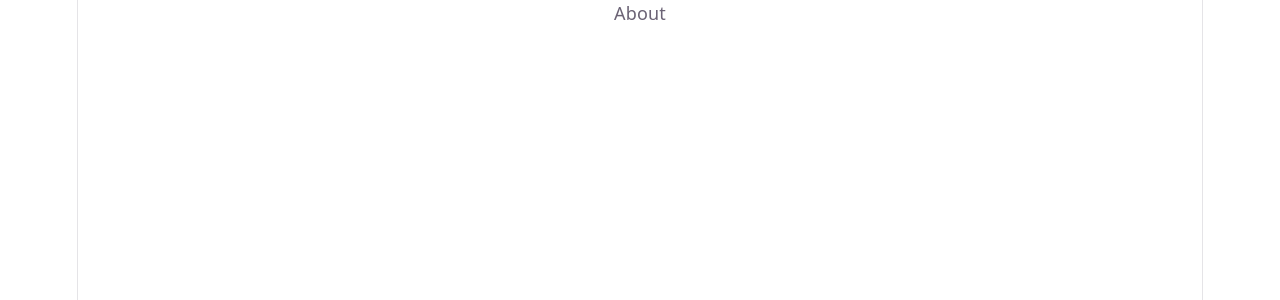
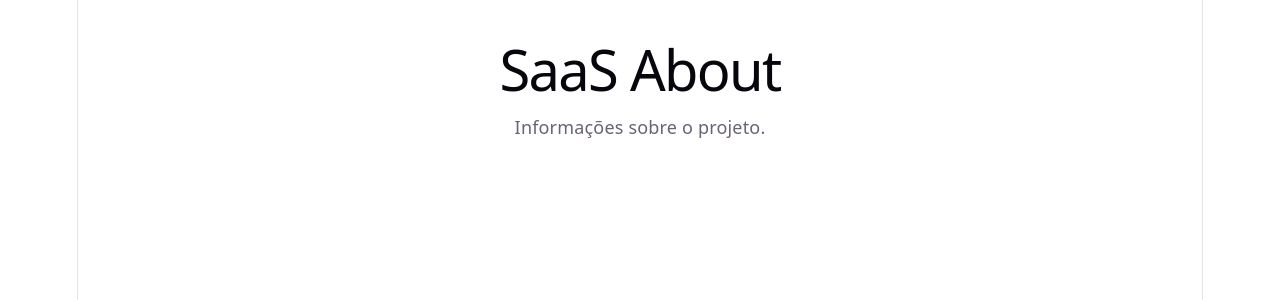
Before and after one commit to gabrielcavalcantedossantos1/SaaS, a React (Vite) app: page /about in a window 1280 px wide. Shown: the top 300 px of the page. Built offline with nearby package versions, Linux system fonts and the light colour scheme.

Commit message:
chore: estrutura inicial do projeto com context e rotas

```diff
--- /dev/null
+++ b/src/context/AppContext.tsx
@@ -0,0 +1,25 @@
+import { createContext, useContext, type ReactNode } from 'react'
+
+type AppContextType = {
+  appName: string
+}
+
+const AppContext = createContext<AppContextType | undefined>(undefined)
+
+export function AppProvider({ children }: { children: ReactNode }) {
+  const value: AppContextType = {
+    appName: 'SaaS',
+  }
+
+  return <AppContext.Provider value={value}>{children}</AppContext.Provider>
+}
+
+export function useAppContext() {
+  const context = useContext(AppContext)
+
+  if (!context) {
+    throw new Error('useAppContext must be used within an AppProvider')
+  }
+
+  return context
+}
--- a/src/main.tsx
+++ b/src/main.tsx
@@ -3,9 +3,12 @@ import { createRoot } from 'react-dom/client'
 import './index.css'
 import { RouterProvider } from 'react-router-dom'
 import routes from './routes'
+import { AppProvider } from './context/AppContext'
 
 createRoot(document.getElementById('root')!).render(
   <StrictMode>
-    <RouterProvider router={routes} />
+    <AppProvider>
+      <RouterProvider router={routes} />
+    </AppProvider>
   </StrictMode>,
 )
--- /dev/null
+++ b/src/pages/AboutPage.tsx
@@ -0,0 +1,12 @@
+import { useAppContext } from '../context/AppContext'
+
+export function AboutPage() {
+  const { appName } = useAppContext()
+
+  return (
+    <div style={{ padding: 24 }}>
+      <h1>{appName} About</h1>
+      <p>Informações sobre o projeto.</p>
+    </div>
+  )
+}
--- /dev/null
+++ b/src/pages/HomePage.tsx
@@ -0,0 +1,12 @@
+import { useAppContext } from '../context/AppContext'
+
+export function HomePage() {
+  const { appName } = useAppContext()
+
+  return (
+    <div style={{ padding: 24 }}>
+      <h1>{appName} Home</h1>
+      <p>Página inicial da aplicação.</p>
+    </div>
+  )
+}
```
Also changed, not shown: src/routes.tsx (+9 -7 lines).
